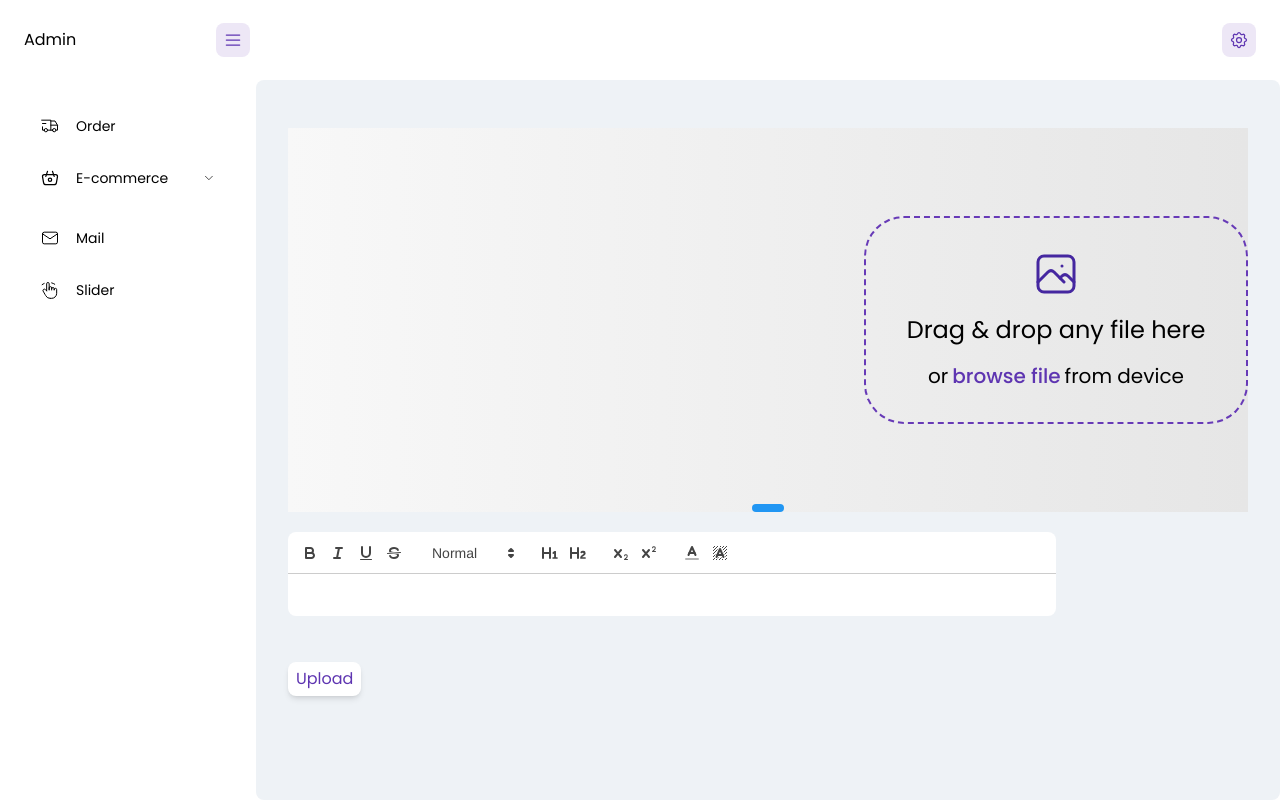
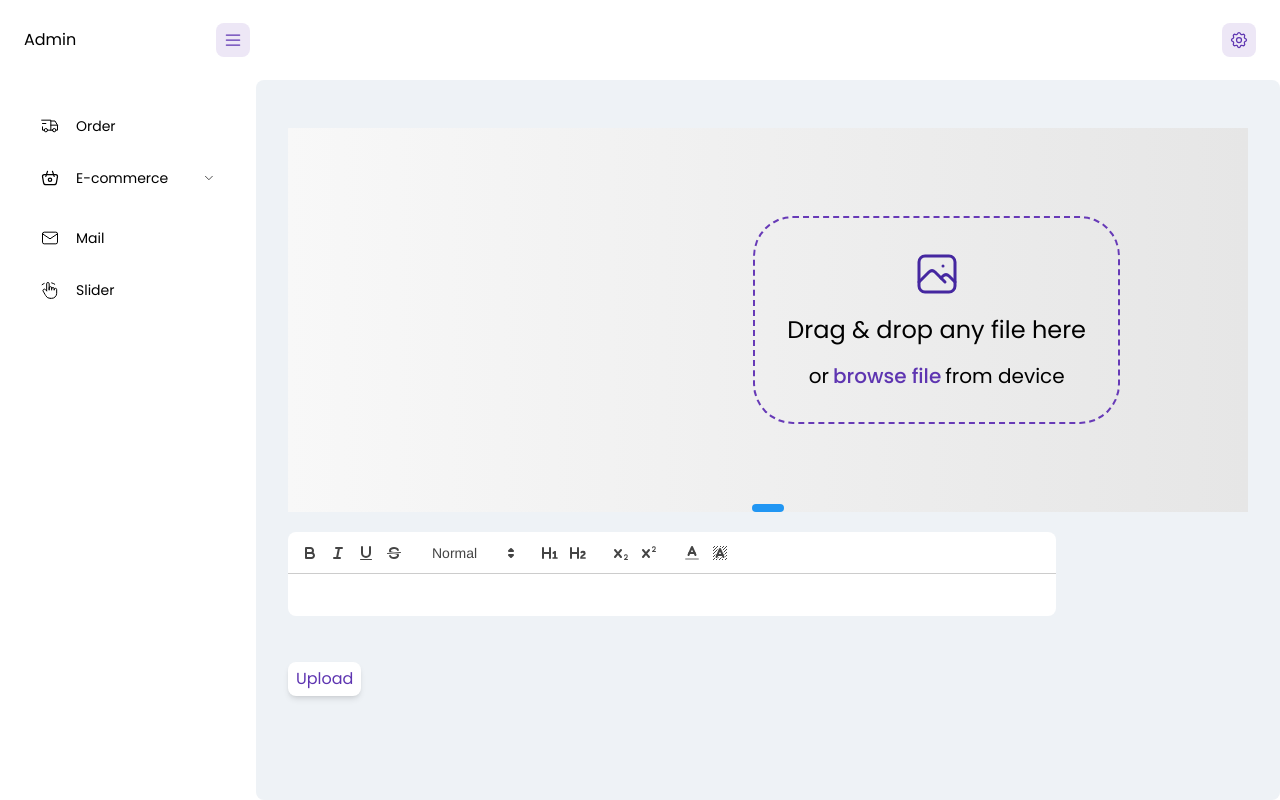
Before and after one commit to AliKarabulut/next-shop, a Next.js app: page /admin/dashboard/slider in a window 1280 px wide. Built offline with nearby package versions, Linux system fonts and the light colour scheme.

Commit message:
Refactor image-adder component's image

```diff
--- a/src/components/swipers/demo-swiper/image-adder/index.tsx
+++ b/src/components/swipers/demo-swiper/image-adder/index.tsx
@@ -41,17 +41,17 @@ const DemoSwiperImageAdder = ({ name }: DemoSwiperImageAdderProps) => {
   };
 
   return (
-    <>
+    <div className={`relative mx-32 ${image.length > 0 ? "h-full " : "h-52 my-auto"}`}>
       {image.length > 0 ? (
-        <div className="relative h-full max-w-lg">
-          <IconButton className="ml-auto absolute -mr-6 right-0 cursor-pointer drop-shadow-lg rounded-none rounded-bl-2xl" onClick={deleteHandler}>
+        <div className="relative max-w-lg h-full">
+          <IconButton className="ml-auto absolute right-0 cursor-pointer drop-shadow-lg rounded-none rounded-bl-2xl rounded-br-2xl" onClick={deleteHandler}>
             <TrashIcon />
           </IconButton>
-          <Image src={URL.createObjectURL(image[0])} alt="Slide image" width={500} height={384} className="object-cover h-full w-fit" />
+          <Image src={URL.createObjectURL(image[0])} alt="Slide image" width={500} height={384} className="object-contain h-full" />
         </div>
       ) : (
         <div className="max-w-sm w-full relative flex items-center justify-center">
-          <div className="w-full flex items-center justify-center flex-col  text-center h-52 rounded-[40px] border-2 border-dashed border-admin-secondary-main">
+          <div className="w-full flex items-center justify-center flex-col text-center h-52 rounded-[40px] px-8 border-2 border-dashed border-admin-secondary-main">
             {!dragging ? (
               <>
                 <ImageIcon className="w-12 h-12 flex-shrink-0 text-admin-secondary-800" />
@@ -80,7 +80,7 @@ const DemoSwiperImageAdder = ({ name }: DemoSwiperImageAdderProps) => {
         onDragLeave={dragLeaveHandler}
         className={`opacity-0 left-0 top-0 absolute w-full h-full cursor-pointer ${image.length > 0 && "invisible"}`}
       />
-    </>
+    </div>
   );
 };
 
```
